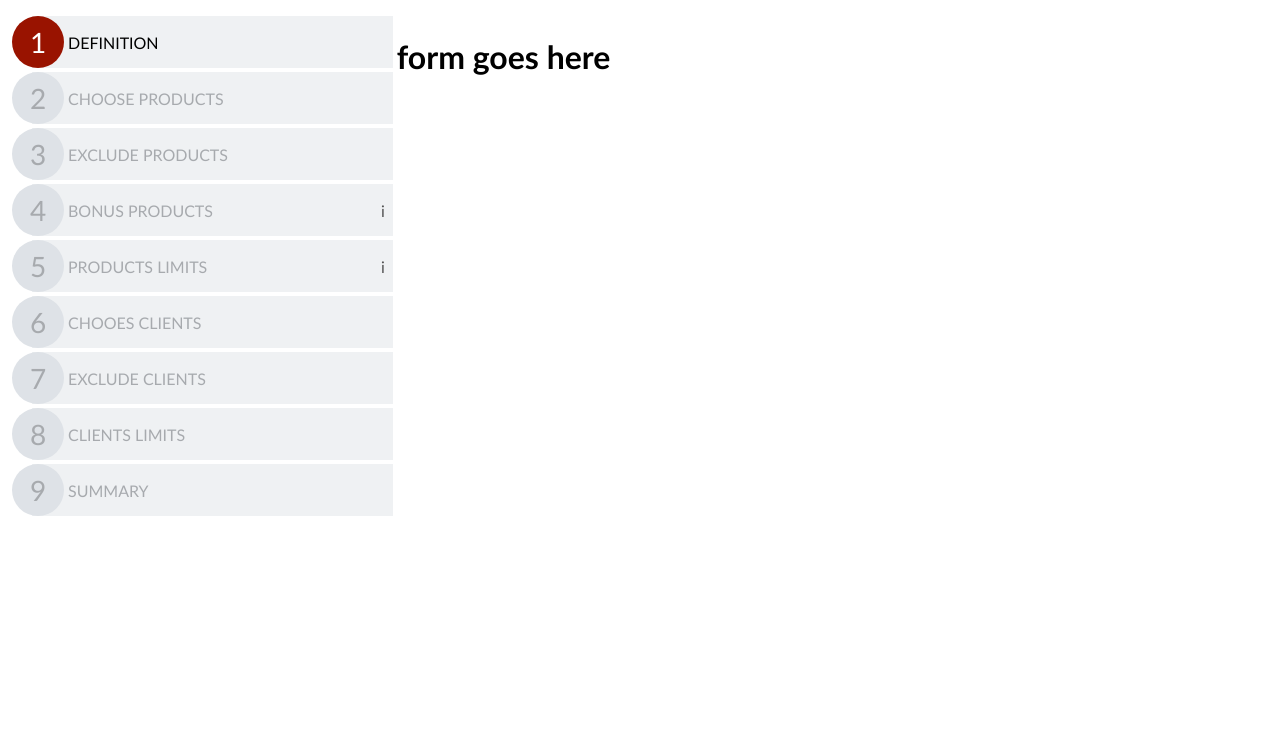
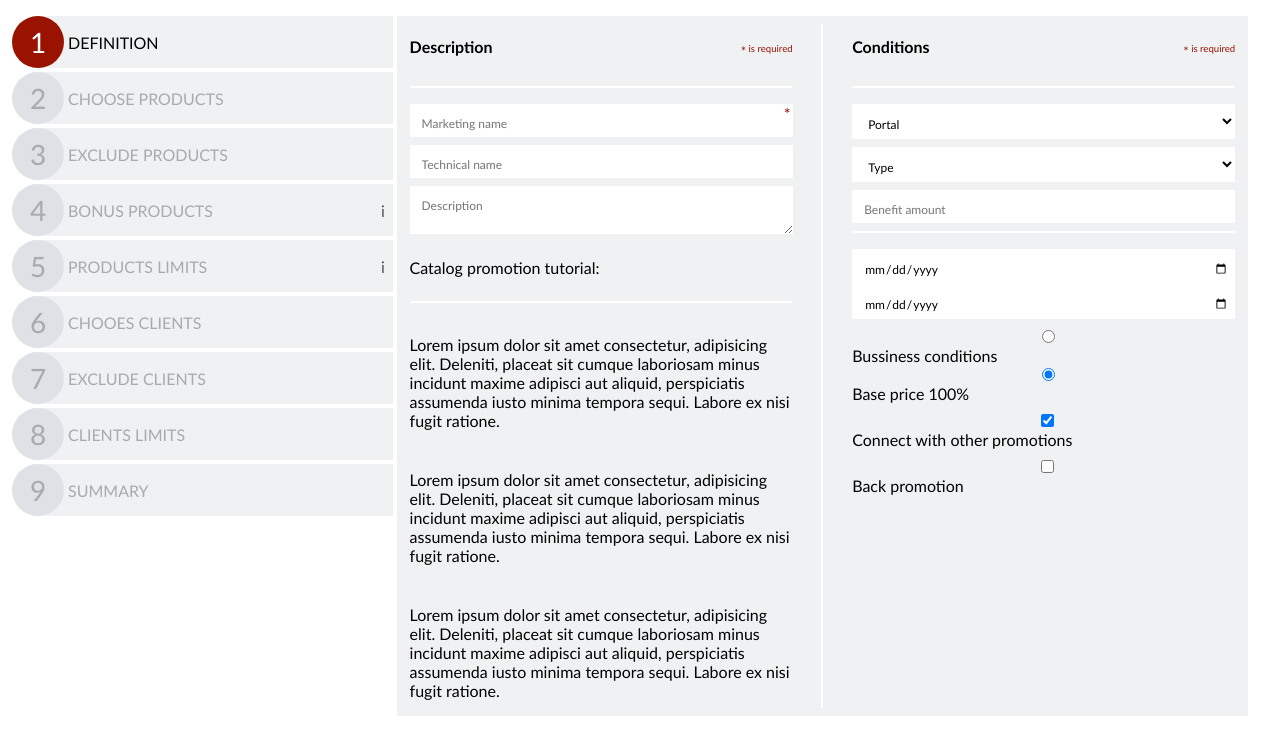
Before and after one commit to wmaKRET/angular-form, an Angular app: page /add in a window 1280 px wide. Shown: the top 754 px of the page. Built offline with nearby package versions, Linux system fonts and the light colour scheme.

Commit message:
Add definition page (landing form page)

```diff
--- /dev/null
+++ b/src/app/add-edit/add-edit-definition/add-edit-definition.component.html
@@ -0,0 +1,102 @@
+<section class="definition" [formGroup]="promotionForm">
+    <section class="section" formGroupName="description">
+        <div class="section__header">
+            <h4>Description</h4>
+            <p class="required"><span>*</span> is required</p>
+        </div>
+        <hr>
+        <div class="input-container">
+            <p class="input-container-mark">*</p>
+            <input
+                type="text"
+                formControlName="marketingName"
+                placeholder="Marketing name"
+                (input)="enableOtherSections()"
+            >
+        </div>
+
+        <input
+            type="text"
+            formControlName="technicalName"
+            placeholder="Technical name"
+            (input)="enableOtherSections()"
+        >
+        <textarea
+            formControlName="description"
+            placeholder="Description"
+        ></textarea>
+        <p>Catalog promotion tutorial:</p>
+        <hr>
+        <p>Lorem ipsum dolor sit amet consectetur, adipisicing elit. Deleniti, placeat sit cumque laboriosam minus incidunt maxime adipisci aut aliquid, perspiciatis assumenda iusto minima tempora sequi. Labore ex nisi fugit ratione.</p>
+        <p>Lorem ipsum dolor sit amet consectetur, adipisicing elit. Deleniti, placeat sit cumque laboriosam minus incidunt maxime adipisci aut aliquid, perspiciatis assumenda iusto minima tempora sequi. Labore ex nisi fugit ratione.</p>
+        <p>Lorem ipsum dolor sit amet consectetur, adipisicing elit. Deleniti, placeat sit cumque laboriosam minus incidunt maxime adipisci aut aliquid, perspiciatis assumenda iusto minima tempora sequi. Labore ex nisi fugit ratione.</p>
+    </section>
+    <span class="gówno"></span>
+    <section class="section" formGroupName="conditions">
+        <div class="section__header">
+            <h4>Conditions</h4>
+            <p class="required"><span>*</span> is required</p>
+        </div>
+        <hr>
+        <select formControlName="portal">
+            <option value="">Portal</option>
+            <option value="Portal 1">Portal 1</option>
+            <option value="Portal 2">Portal 2</option>
+            <option value="Portal 3">Portal 3</option>
+        </select>
+        <select formControlName="type">
+            <option value="">Type</option>
+            <option value="Type 1">Type 1</option>
+            <option value="Type 2">Type 2</option>
+            <option value="Type 3">Type 3</option>
+        </select>
+        <input
+            type="text"
+            formControlName="benefitAmount"
+            placeholder="Benefit amount"
+        >
+        <hr>
+        <div>
+            <input
+                type="date"
+                formControlName="startDate"
+                placeholder="Start date"
+            />
+            <input
+                type="date"
+                formControlName="finishDate"
+                placeholder="Finish date"
+            />
+        </div>
+        <div>
+            <input
+                type="radio"
+                id="bussiness"
+                formControlName="pricing"
+                value="bussiness"
+            >
+            <label for="bussiness">Bussiness conditions</label>
+            <input
+                type="radio"
+                id="base"
+                formControlName="pricing"
+                value="base"
+            >
+            <label for="base">Base price 100%</label>
+        </div>
+        <div>
+            <input
+                type="checkbox"
+                formControlName="combinePromotions"
+            >
+            <label for="combinePromotions">Connect with other promotions</label>
+        </div>
+        <div>
+            <input
+                type="checkbox"
+                formControlName="backPromotion"
+            >
+            <label for="backPromotion">Back promotion</label>
+        </div>
+    </section>
+</section>
--- /dev/null
+++ b/src/app/add-edit/add-edit-definition/add-edit-definition.component.scss
@@ -0,0 +1,71 @@
+.definition {
+  display: flex;
+  background-color: #eff1f3;
+  gap: 1em;
+}
+
+.section {
+  width: 45%;
+  margin: 0 auto;
+  display: flex;
+  flex-direction: column;
+  gap: 0.5em;
+
+  &__header {
+    display: flex;
+    align-items: center;
+    justify-content: space-between;
+
+    & > p {
+      font-size: 0.6rem;
+
+      & > span {
+        display: inline-block;
+        font-size: 0.8rem;
+        transform: translateY(4px);
+      }
+    }
+  }
+}
+
+.input-container {
+  position: relative;
+
+  &-mark {
+    color: #991300;
+    margin: 0;
+    position: absolute;
+    right: 2px;
+    top: 0;
+  }
+}
+
+hr {
+  margin-top: 0;
+  width: 100%;
+  color: white;
+  border: 1px solid white;
+  border-radius: 1px;
+}
+
+input,
+textarea,
+select {
+  width: 100%;
+  padding: 1em 0.5em 0.5em 1em;
+  font-size: 0.75rem;
+  border: none;
+}
+
+select {
+  background-color: white;
+}
+
+.required {
+  color: #991300;
+}
+
+.gówno {
+  margin: 0.5em 0;
+  border: 1px solid white;
+}
--- /dev/null
+++ b/src/app/add-edit/add-edit-definition/add-edit-definition.component.ts
@@ -0,0 +1,23 @@
+import { Component, EventEmitter, Input, OnInit, Output } from '@angular/core';
+import { FormGroup } from '@angular/forms';
+
+@Component({
+  selector: 'app-add-edit-definition',
+  templateUrl: './add-edit-definition.component.html',
+  styleUrls: ['./add-edit-definition.component.scss'],
+})
+export class AddEditDefinitionComponent implements OnInit {
+  @Input() promotionForm!: FormGroup;
+  @Output() enableOtherSectionsEvent = new EventEmitter<boolean>();
+
+  constructor() {}
+
+  ngOnInit(): void {}
+
+  enableOtherSections(): void {
+    const markName = this.promotionForm.value.description.marketingName;
+    const techName = this.promotionForm.value.description.technicalName;
+    if (markName || techName) this.enableOtherSectionsEvent.emit(true);
+    else this.enableOtherSectionsEvent.emit(false);
+  }
+}
--- /dev/null
+++ b/src/app/add-edit/add-edit-page/add-edit-page.component.html
@@ -0,0 +1 @@
+<p>add-edit-page works!</p>
--- /dev/null
+++ b/src/app/add-edit/add-edit-page/add-edit-page.component.ts
@@ -0,0 +1,15 @@
+import { Component, OnInit } from '@angular/core';
+
+@Component({
+  selector: 'app-add-edit-page',
+  templateUrl: './add-edit-page.component.html',
+  styleUrls: ['./add-edit-page.component.scss']
+})
+export class AddEditPageComponent implements OnInit {
+
+  constructor() { }
+
+  ngOnInit(): void {
+  }
+
+}
--- /dev/null
+++ b/src/app/add-edit/add-edit-summary/add-edit-summary.component.html
@@ -0,0 +1 @@
+<p>add-edit-summary works!</p>
--- /dev/null
+++ b/src/app/add-edit/add-edit-summary/add-edit-summary.component.ts
@@ -0,0 +1,15 @@
+import { Component, OnInit } from '@angular/core';
+
+@Component({
+  selector: 'app-add-edit-summary',
+  templateUrl: './add-edit-summary.component.html',
+  styleUrls: ['./add-edit-summary.component.scss']
+})
+export class AddEditSummaryComponent implements OnInit {
+
+  constructor() { }
+
+  ngOnInit(): void {
+  }
+
+}
--- a/src/app/add-edit/add-edit.component.html
+++ b/src/app/add-edit/add-edit.component.html
@@ -3,7 +3,12 @@
         [formSectionsArray]="formSectionsArray"
         [activeSectionId]="activeSectionId"
         (changeActiveSectionEvent)="changeActiveSection($event)"
-    >
-    </app-add-edit-menu>
-    <h1>form goes here</h1>
+    ></app-add-edit-menu>
+    <form [formGroup]="promotionForm">
+        <app-add-edit-definition
+            *ngIf="activeSectionId === 1"
+            [promotionForm]="promotionForm"
+            (enableOtherSectionsEvent)="enableOtherSections($event)"
+        ></app-add-edit-definition>
+    </form>
 </div>
--- a/src/app/add-edit/add-edit.component.ts
+++ b/src/app/add-edit/add-edit.component.ts
@@ -40,4 +40,17 @@ export class AddEditComponent implements OnInit {
     // if section is not disabled (isDisabled is false) then update active section id
     if (!section?.isDisabled) this.activeSectionId = id;
   }
+
+  enableOtherSections(isNameFilled: boolean): void {
+    const isSecondSectionDisabled = this.formSectionsArray[1].isDisabled;
+    if (isSecondSectionDisabled && isNameFilled) {
+      this.formSectionsArray = this.formSectionsArray.map((section) =>
+        section.id === 1 ? section : { ...section, isDisabled: false }
+      );
+    } else if (!isSecondSectionDisabled && !isNameFilled) {
+      this.formSectionsArray = this.formSectionsArray.map((section) =>
+        section.id === 1 ? section : { ...section, isDisabled: true }
+      );
+    }
+  }
 }
--- a/src/app/app.module.ts
+++ b/src/app/app.module.ts
@@ -7,6 +7,9 @@ import { AppRoutingModule } from './app-routing.module';
 import { ListComponent } from './list/list.component';
 import { AddEditComponent } from './add-edit/add-edit.component';
 import { AddEditMenuComponent } from './add-edit/add-edit-menu/add-edit-menu.component';
+import { AddEditDefinitionComponent } from './add-edit/add-edit-definition/add-edit-definition.component';
+import { AddEditPageComponent } from './add-edit/add-edit-page/add-edit-page.component';
+import { AddEditSummaryComponent } from './add-edit/add-edit-summary/add-edit-summary.component';
 
 @NgModule({
   declarations: [
@@ -14,6 +17,9 @@ import { AddEditMenuComponent } from './add-edit/add-edit-menu/add-edit-menu.com
     ListComponent,
     AddEditComponent,
     AddEditMenuComponent,
+    AddEditDefinitionComponent,
+    AddEditPageComponent,
+    AddEditSummaryComponent,
   ],
   imports: [BrowserModule, AppRoutingModule, ReactiveFormsModule],
   providers: [],
```
Also changed, not shown: src/app/add-edit/add-edit-page/add-edit-page.component.scss (added), src/app/add-edit/add-edit-summary/add-edit-summary.component.scss (added).
